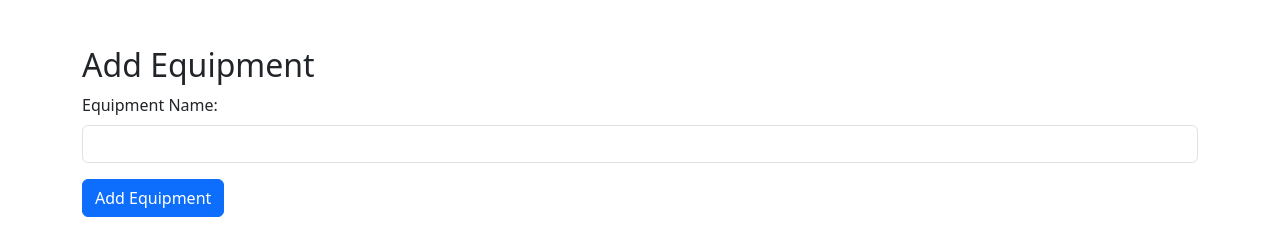
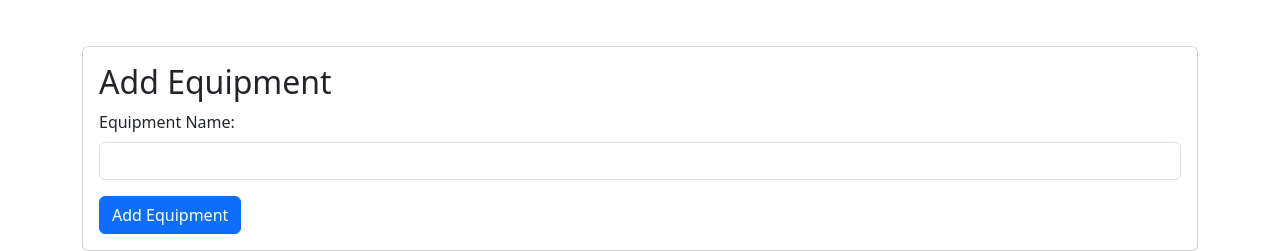
Before and after one commit to imuqri/FYP-Faculty-Management, a React (Create React App) app: page /account in a window 1280 px wide. Shown: the part 592-843 px from the top of the page. Before the commit the page ends 809 px from the top, so only its background shows below. Built offline with nearby package versions, Linux system fonts and the light colour scheme; no server answers; the database is empty; sample sign-in values are in the browser's storage.

Commit message:
Update AddEquipment.jsx
update card ui

```diff
--- a/src/components/AddEquipment.jsx
+++ b/src/components/AddEquipment.jsx
@@ -23,7 +23,9 @@ const AddEquipment = () => {
 
   return (
     <div className="container mt-5">
-      <h2>Add Equipment</h2>
+      <div className="card">
+        <div className="card-body">
+          <h2 className="card-tittle">Add Equipment</h2>
 
           <div className="mb-3">
             <label className="form-label">Equipment Name:</label>
@@ -34,7 +36,6 @@ const AddEquipment = () => {
               onChange={(e) => setEquipmentName(e.target.value)}
             />
           </div>
-
           <button
             type="button"
             className="btn btn-primary"
@@ -43,6 +44,8 @@ const AddEquipment = () => {
             Add Equipment
           </button>
         </div>
+      </div>
+    </div>
   );
 };
 
```
Lines whose indentation alone changed are shown as unchanged.
